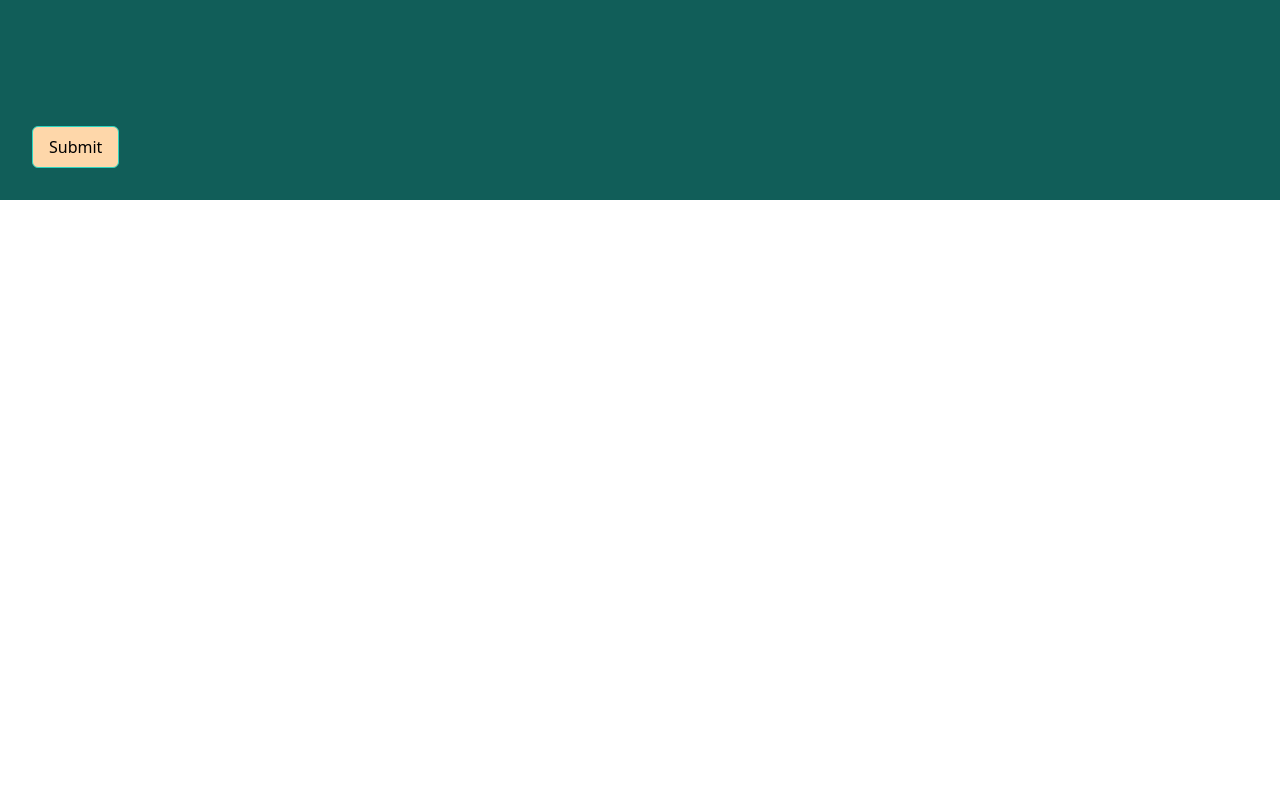
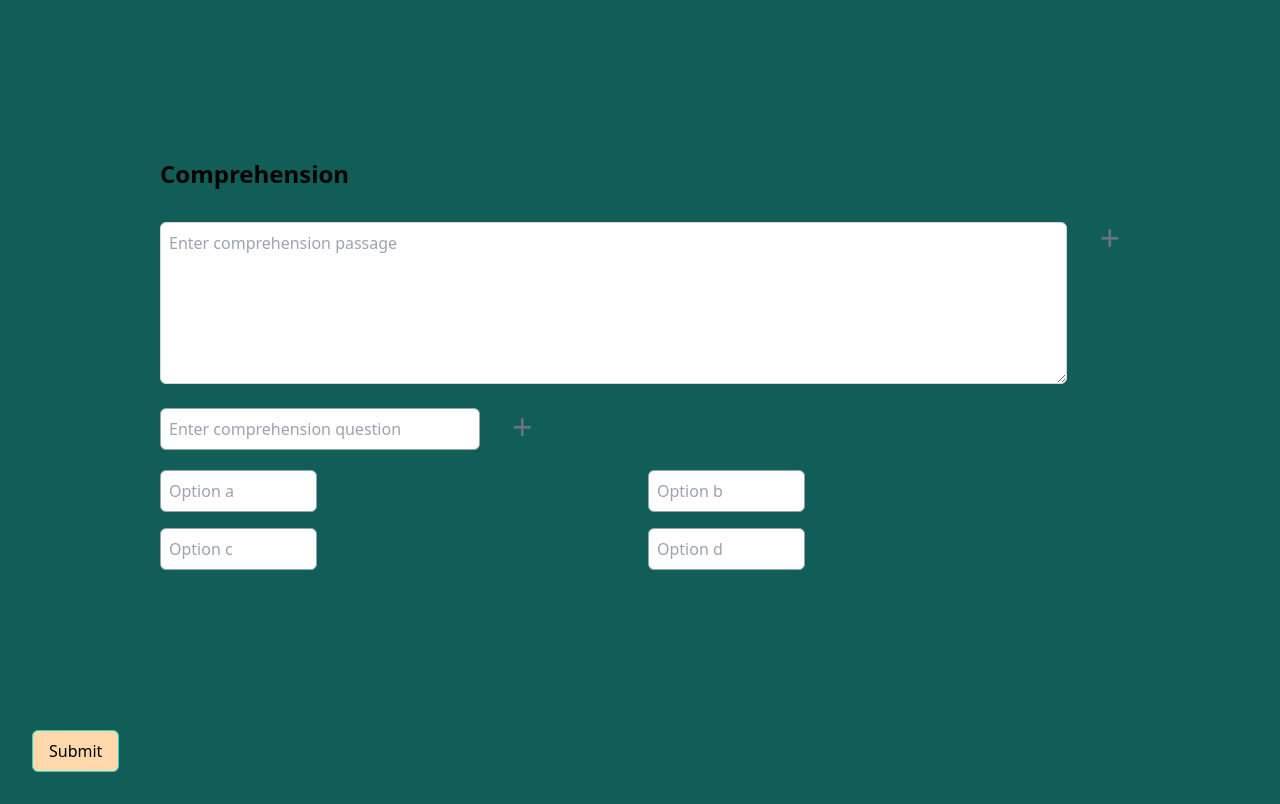
Before and after one commit to osSidd/mern-forms, a React (Vite) app in the folder client/: page / in a window 1280 px wide. Shown: the part 600-1404 px from the top of the page. Before the commit the page ends 800 px from the top, so only its background shows below. Built offline with nearby package versions, Linux system fonts and the light colour scheme.

Commit message:
comprehension-state-handleChange

```diff
--- a/client/src/components/formBuilder/categorize.jsx
+++ b/client/src/components/formBuilder/categorize.jsx
@@ -36,7 +36,6 @@ export default function Categorize({categorize}){
                                 />
 
                                 <Icon handleClick={addCategorizeQues} icon='&#43;'/>
-
                                 {qId > 0 && <Icon id={qId} handleClick={() => removeCategorizeQues(qId)} icon='&#215;' color='red'/>}
 
                             </div>
@@ -60,8 +59,8 @@ export default function Categorize({categorize}){
                                                     placeholder='Category'
                                                     val={category.name}
                                                     onChange={e => handleInputChange(e, qId, 'categories', catId, 'name')}
-                                                    remove={() => removeCategory(qId, catId)}
                                                 />
+                                                {catId > 0 && <Icon handleClick={() => removeCategory(qId, catId)} icon='&#215;'/>}
                                             </div>
                                         )
                                     })
@@ -85,8 +84,8 @@ export default function Categorize({categorize}){
                                                     placeholder='Item'
                                                     val={item.name}
                                                     onChange={e => handleInputChange(e, qId, 'items', itemId, 'name')}
-                                                    remove={() => removeItem(qId, itemId)}
                                                 />
+                                                {itemId > 0 && <Icon handleClick={() => removeItem(qId, itemId)} icon='&#215;'/>}
                                                 <Select
                                                     val={item.belongsTo}
                                                     onChange={e => handleInputChange(e, qId, 'items', itemId, 'belongsTo')}
--- a/client/src/components/formBuilder/comprehension.jsx
+++ b/client/src/components/formBuilder/comprehension.jsx
@@ -1,14 +1,16 @@
-import {v4 as uuid} from 'uuid'
 import Icon from "./icon"
+import Input from './input'
 
 export default function Comprehension({comprehension}){
 
     const {
         comprehensionQues,
+        passageRef,
         addComprehensionQuestions,
         removeComprehensionQuestion,
         addMcq,
         removeMcq,
+        handleInputChange,
     } = comprehension
 
     return(
@@ -16,9 +18,8 @@ export default function Comprehension({comprehension}){
             <h2 className="text-2xl font-semibold">Comprehension</h2>
             {
                 comprehensionQues.map((passage, index) => {
-
                     return (
-                    <div key={uuid()} className="my-8">
+                    <div key={passage.id} className="my-8">
                         <div className="flex items-start">
                             <textarea
                                 className="p-2"
@@ -26,8 +27,7 @@ export default function Comprehension({comprehension}){
                                 id={index}
                                 name='text'
                                 placeholder='Enter comprehension passage'
-                                value= {passage.text}
-                                onChange={undefined}
+                                ref={el => passageRef.current[passage.id] = el}
                             ></textarea>
                             <Icon
                                 handleClick={addComprehensionQuestions}
@@ -39,84 +39,55 @@ export default function Comprehension({comprehension}){
                         <div>
                             {
                                 passage.ques.map((item, id) => {
-
                                     return (
-                                        <div key={uuid()}>
+                                        <div key={`${passage.id}-${id}`}>
                                             <div className="flex items-center mb-5 mt-6">
-                                                <input
-                                                    className="p-2"
-                                                    type="text"
+                                                <Input
                                                     name="text"
-                                                    data-id={id}
-                                                    data-index={index}
-                                                    value={item.text}
-                                                    onChange={undefined}
                                                     placeholder="Enter comprehension question"
+                                                    val={item.text}
+                                                    onChange={e => handleInputChange(e, index, 'ques', id, 'text')}
                                                 />
                                                 <Icon
-                                                    id={index}
                                                     handleClick={() => addMcq(index)}
                                                     icon='&#43;'
                                                 />
-                                                {id>0 && <span
-                                                    data-index={index}
-                                                    data-id={id}
-                                                    onClick={() => removeMcq(index, id)}
-                                                    className="ml-8 text-4xl text-red-500 -mt-4 cursor-pointer"
-                                                >
-                                                    &#215;
-                                                </span>}
+                                                {id > 0 && <Icon
+                                                    handleClick={() => removeMcq(index, id)}
+                                                    icon='&#215;'
+                                                />}
                                             </div>
                                            <div className="grid grid-cols-2 gap-4">
-                                                <input
-                                                    className="p-2 w-full"
-                                                    type="text"
-                                                    name="a"
-                                                    data-id={id}
-                                                    data-index={index}
-                                                    value={item.a}
-                                                    onChange={undefined}
+                                                <Input
+                                                    name="text"
                                                     placeholder="Option a"
+                                                    val={item.a}
+                                                    onChange={e => handleInputChange(e, index, 'ques', id, 'a')}
                                                 />
-                                                <input
-                                                    className="p-2 w-full"
-                                                    type="text"
-                                                    name="b"
-                                                    data-id={id}
-                                                    data-index={index}
-                                                    value={item.b}
-                                                    onChange={undefined}
+                                                <Input
+                                                    name="text"
                                                     placeholder="Option b"
+                                                    val={item.b}
+                                                    onChange={e => handleInputChange(e, index, 'ques', id, 'b')}
                                                 />
-                                                <input
-                                                    className="p-2 w-full"
-                                                    type="text"
-                                                    name="c"
-                                                    data-id={id}
-                                                    data-index={index}
-                                                    value={item.c}
-                                                    onChange={undefined}
+                                                <Input
+                                                    name="text"
                                                     placeholder="Option c"
+                                                    val={item.c}
+                                                    onChange={e => handleInputChange(e, index, 'ques', id, 'c')}
                                                 />
-                                                <input
-                                                    className="p-2 w-full"
-                                                    type="text"
-                                                    name="d"
-                                                    data-id={id}
-                                                    data-index={index}
-                                                    value={item.d}
-                                                    onChange={undefined}
+                                                <Input
+                                                    name="text"
                                                     placeholder="Option d"
+                                                    val={item.d}
+                                                    onChange={e => handleInputChange(e, index, 'ques', id, 'd')}
                                                 />
                                            </div>
-
                                         </div>
                                     )
                                 })
                             }
-
                         </div>
-
                     </div>
                 )})
             }
--- a/client/src/hooks/formBuilder/useComprehension.js
+++ b/client/src/hooks/formBuilder/useComprehension.js
@@ -1,6 +1,6 @@
-import { useState } from "react"
+import { useRef, useState } from "react"
 
-import { addField, addQuestion, removeQuestion, removeField } from "../../utils/functions"
+import { addField, addQuestion, removeQuestion, removeField, handleInput } from "../../utils/functions"
 import { comprehensionObj } from "../../utils/formBuilderUtils"
 
 export default function useComprehension(){
@@ -15,6 +15,8 @@ export default function useComprehension(){
             c:'',
             d:''}]
     }])
+
+    const passageRef = useRef({})
 
     //add a comprehension question
     function addComprehensionQuestions(){
@@ -41,11 +43,18 @@ export default function useComprehension(){
         setComprehensionQues(prev => removeField(prev, quesId, 'ques', mcqId))
     }
 
+    //handle input
+    function handleInputChange(e, qId, field, fId, fKey){
+        setComprehensionQues(prev => handleInput(e, prev, qId, field, fId, fKey))
+    }
+
     return {
         comprehensionQues,
+        passageRef,
         addComprehensionQuestions,
         removeComprehensionQuestion,
         addMcq,
         removeMcq,
+        handleInputChange,
     }
 }
--- a/client/src/pages/formBuilder.jsx
+++ b/client/src/pages/formBuilder.jsx
@@ -4,22 +4,16 @@ import Comprehension from "../components/formBuilder/comprehension";
 
 import useCategorize from "../hooks/formBuilder/useCategorize";
 // import useCloze from "../hooks/formBuilder/useCloze";
-// import useComprehension from "../hooks/formBuilder/useComprehension";
+import useComprehension from "../hooks/formBuilder/useComprehension";
 
 export default function FormBuilder(){
 
     const categorize = useCategorize()
     // const cloze = useCloze()
-    // const comprehension = useComprehension()
-
-    function getValues(arr, field=null){
-        if(field) return getValues(arr[field])
-        return arr.map((i, index) => ({[index]: i.value}))
-    }
+    const comprehension = useComprehension()
 
     function submitForm(){
-        const {questionRef, categoryRef, optionRef, itemRef} = categorize
-        console.log(questionRef.current, categoryRef, itemRef, optionRef)
+        console.log(categorize.categorizeQues)
     }
 
     return (
@@ -30,10 +24,10 @@ export default function FormBuilder(){
             />
             {/* <Cloze
                 cloze={cloze}
-            />
+            /> */}
             <Comprehension
                 comprehension={comprehension}
-            /> */}
+            />
             <button onClick={submitForm} className='bg-orange-200 py-2 px-4'>Submit</button>
         </div>
     )
```
Also changed, not shown: client/src/components/formBuilder/input.jsx (+1 -8 lines).
